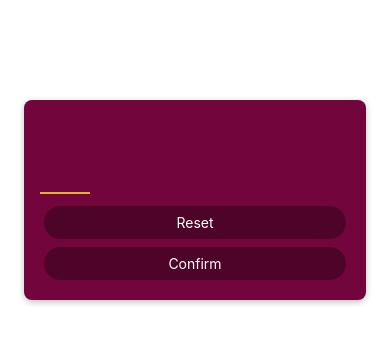
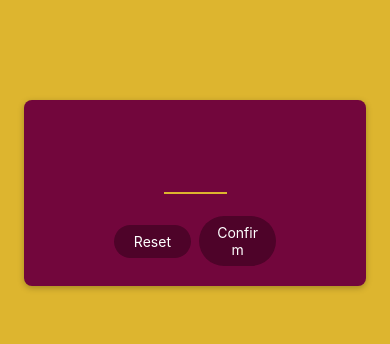
Before and after one commit to NiramayThaker/react-native, a React Native app in the folder 02-number-game/NumberGame/: screen / in a window 390 px wide. Shown: the top 344 px of the page. Built offline with nearby package versions, Linux system fonts and the light colour scheme.

Commit message:
start game screen

```diff
--- a/02-number-game/NumberGame/App.js
+++ b/02-number-game/NumberGame/App.js
@@ -1,12 +1,19 @@
 import { StatusBar } from 'expo-status-bar';
-import { StyleSheet } from 'react-native';
+import { View, StyleSheet } from 'react-native';
 import StartGameScreen from './screens/StartGameScreen.js';
 
 
 export default function App() {
   return (
-    <StartGameScreen />
+    <View style={styles.rootScreen}>
+      <StartGameScreen />
+    </View>
   );
 }
 
-const styles = StyleSheet.create({});
+const styles = StyleSheet.create({
+  rootScreen: {
+    flex: 1,
+    backgroundColor: '#ddb52f',
+  }
+});
--- a/02-number-game/NumberGame/screens/StartGameScreen.js
+++ b/02-number-game/NumberGame/screens/StartGameScreen.js
@@ -12,8 +12,14 @@ function StartGameScreen() {
             autoCapitalize='none'
             autoCorrect={false}
         />
-        <PrimaryButton>Reset</PrimaryButton>
-        <PrimaryButton>Confirm</PrimaryButton>
+        <View style={styles.buttonContainer}>
+            <View style={styles.buttonStyle}>
+                <PrimaryButton>Reset</PrimaryButton>
+            </View>
+            <View style={styles.buttonStyle}>
+                <PrimaryButton>Confirm</PrimaryButton>
+            </View>
+        </View>
     </View>
   )
 }
@@ -28,6 +34,7 @@ const styles = StyleSheet.create({
         padding: 16,
         backgroundColor: '#72063c',
         borderRadius: 8,
+        alignItems: 'center',
 
         // For android box shadow
         elevation: 5,
@@ -41,7 +48,8 @@ const styles = StyleSheet.create({
 
     numberInput: {
         height: 70,
-        width: 50,
+        width: 63,
+        marginBottom: 18,
         fontSize: 32,
         borderBottomColor: '#ddb52f',
         borderBottomWidth: 2,
@@ -49,5 +57,15 @@ const styles = StyleSheet.create({
         marginVertical: 8,
         fontWeight: 'bold',
         textAlign: 'center',
+    },
+
+    buttonContainer: {
+        flexDirection: 'row',
+        justifyContent: 'center',
+        alignItems: 'center',
+    },
+
+    buttonStyle: {
+        flex: 1
     }
 })
```
